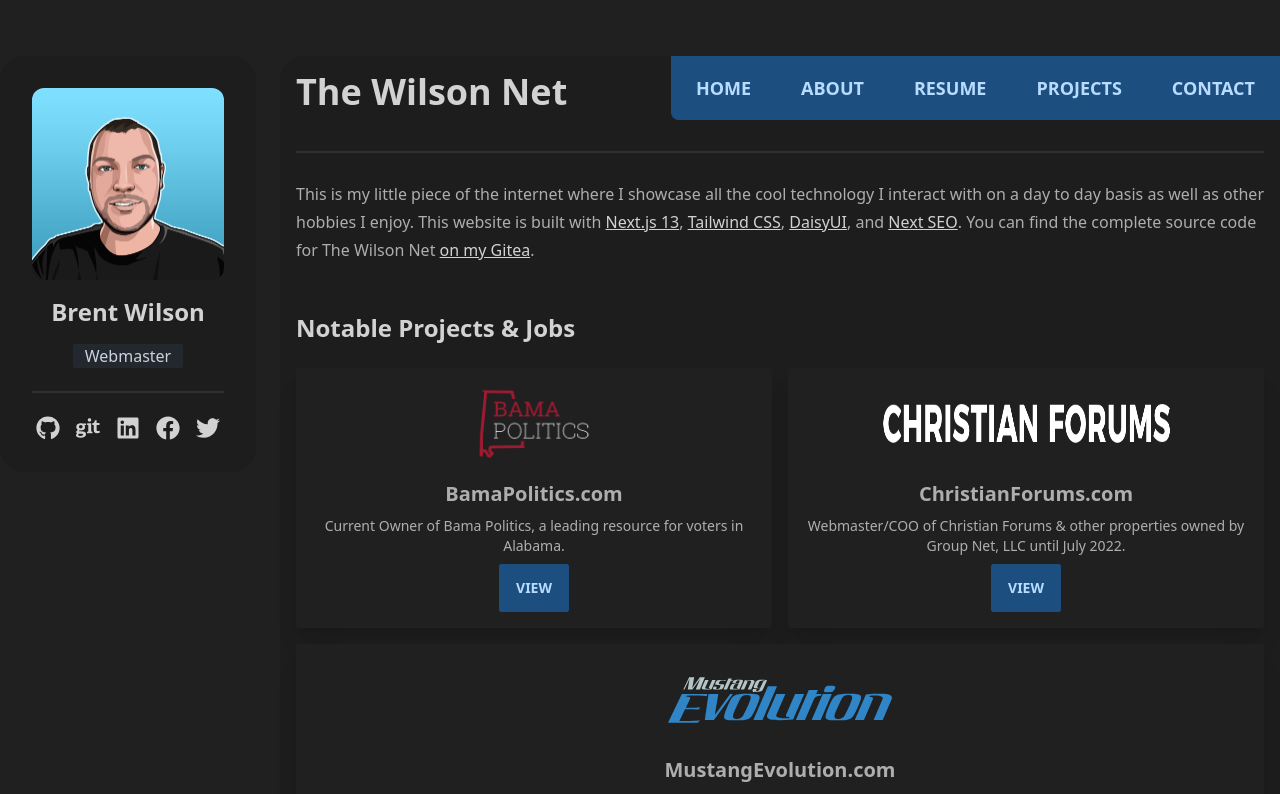
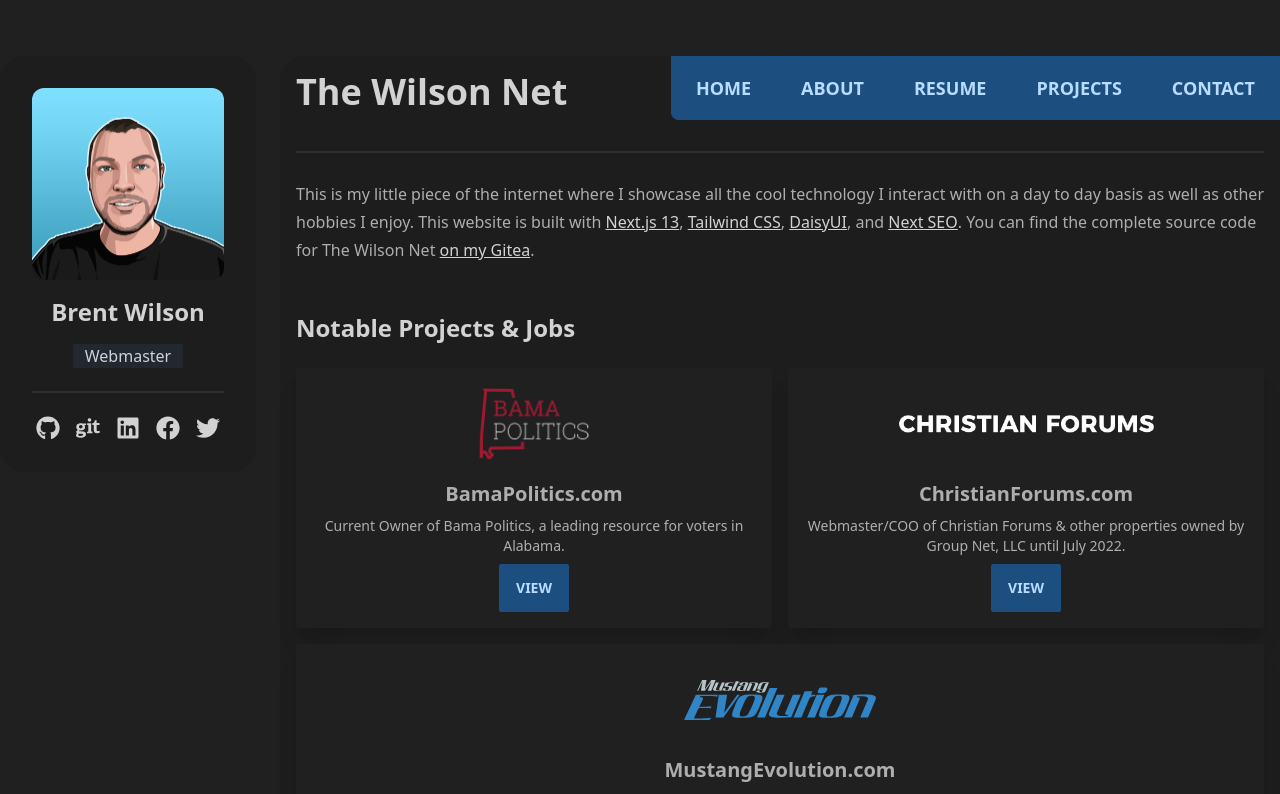
Before and after one commit to BWBama85/thewilsonnet.com, a Next.js app: page / in a window 1280 px wide. Shown: the top 794 px of the page. Built offline with nearby package versions, Linux system fonts and the light colour scheme.

Commit message:
class clean up

```diff
--- a/app/page.tsx
+++ b/app/page.tsx
@@ -46,11 +46,12 @@
       <h2>Notable Projects & Jobs</h2>
       <div className="flex flex-wrap items-stretch gap-4">
         <div className="not-prose card compact w-80 bg-base-100 shadow-xl lg:grow">
-          <figure className="relative mx-auto mt-4 h-20 w-32 px-4">
+          <figure className="mx-auto mt-4 h-20 px-4">
             <Image
               src="/bamapolitics_logo.png"
               alt="Mustang Evolution logo"
-              fill
+              width={128}
+              height={80}
             />
           </figure>
           <div className="card-body items-center text-center">
@@ -71,11 +72,12 @@
           </div>
         </div>
         <div className="not-prose card compact w-80 bg-base-100 shadow-xl lg:grow">
-          <figure className="relative mx-auto mt-4 h-20 w-72 px-4">
+          <figure className="mx-auto mt-4 h-20 px-4">
             <Image
               src="/christianforums_logo_text.png"
               alt="Christian Forums logo"
-              fill
+              width={256}
+              height={36}
             />
           </figure>
           <div className="card-body items-center text-center">
@@ -90,11 +92,12 @@
           </div>
         </div>
         <div className="not-prose card compact w-80 bg-base-100 shadow-xl lg:grow">
-          <figure className="relative mx-auto mt-4 h-20 w-56 px-4">
+          <figure className="mx-auto mt-4 h-20 px-4">
             <Image
               src="/mustangevolution_logo.svg"
               alt="Mustang Evolution logo"
-              fill
+              width={192}
+              height={39}
             />
           </figure>
           <div className="card-body items-center text-center">
```
